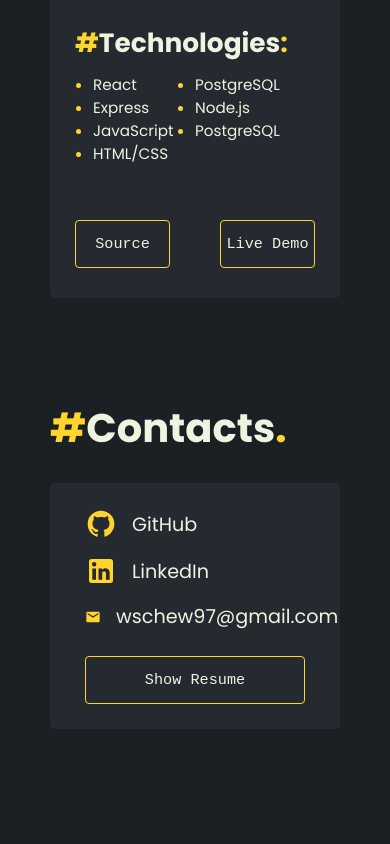
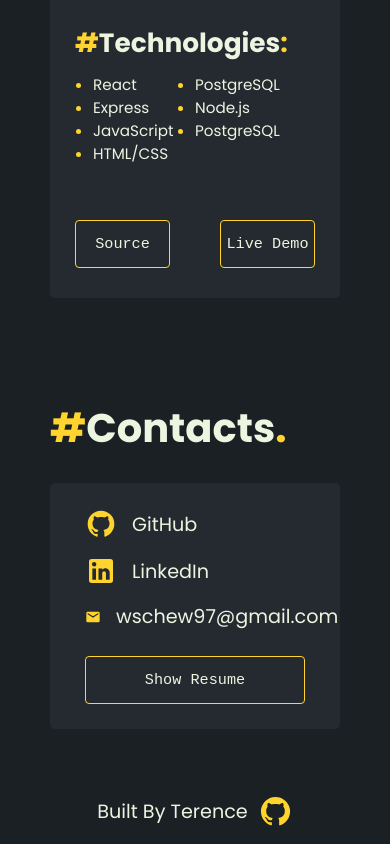
Before and after one commit to TerenceChew/portfolio, a React (Create React App) app: page / in a window 390 px wide. Shown: the part 3083-3927 px from the top of the page. Before the commit the page ends 3862 px from the top, so only its background shows below. Built offline with nearby package versions, Linux system fonts and the light colour scheme; a web font is replaced by a local one.

Commit message:
Add Footer, update media query

```diff
--- a/src/components/Footer/Footer.css
+++ b/src/components/Footer/Footer.css
@@ -0,0 +1,23 @@
+.footer {
+  padding: 15px;
+  background-color: transparent;
+  color: var(--font-color-2);
+  font-size: var(--font-size-5);
+}
+
+.footer-box {
+  gap: 10px;
+}
+
+.footer a {
+  transition: rotate .75s;
+}
+
+.footer a:hover {
+  rotate: 360deg;
+}
+
+.footer-box img {
+  height: 35px;
+  width: 35px;
+}
--- a/src/components/Footer/Footer.js
+++ b/src/components/Footer/Footer.js
@@ -0,0 +1,20 @@
+import "./Footer.css";
+import githubSvg from "./assets/svgs/github.svg";
+
+const Footer = () => {
+  return (
+    <footer className="footer flex f-center">
+      <div className="footer-box flex f-center">
+        <span>Built By Terence</span>
+        <a
+          className="flex f-center"
+          href="https://github.com/TerenceChew?tab=repositories"
+        >
+          <img src={githubSvg} alt="github" />
+        </a>
+      </div>
+    </footer>
+  );
+};
+
+export default Footer;
--- a/src/container/App.css
+++ b/src/container/App.css
@@ -98,8 +98,8 @@ body::-webkit-scrollbar-thumb {
   background-color: var(--font-color-1);
 }
 
-@media (min-width: 1000px) {
+@media (min-width: 1250px) {
   .section {
-    max-width: 1050px;
+    max-width: 1100px;
   }
 }
--- a/src/container/App.js
+++ b/src/container/App.js
@@ -7,6 +7,7 @@ import SkillsGrid from "../components/SkillsGrid/SkillsGrid";
 import ProjectsGrid from "../components/ProjectsGrid/ProjectsGrid";
 import Contacts from "../components/Contacts/Contacts";
 import Resume from "../components/Resume/Resume";
+import Footer from "../components/Footer/Footer";
 
 const debounce = (cb, delay = 500) => {
   let timeout;
@@ -51,6 +52,7 @@ const App = () => {
         <ProjectsGrid />
         <Contacts showResume={showResume} toggleShowResume={toggleShowResume} />
         {showResume && <Resume />}
+        <Footer />
       </div>
     </div>
   );
```
Also changed, not shown: src/components/Footer/assets/svgs/github.svg (added).
